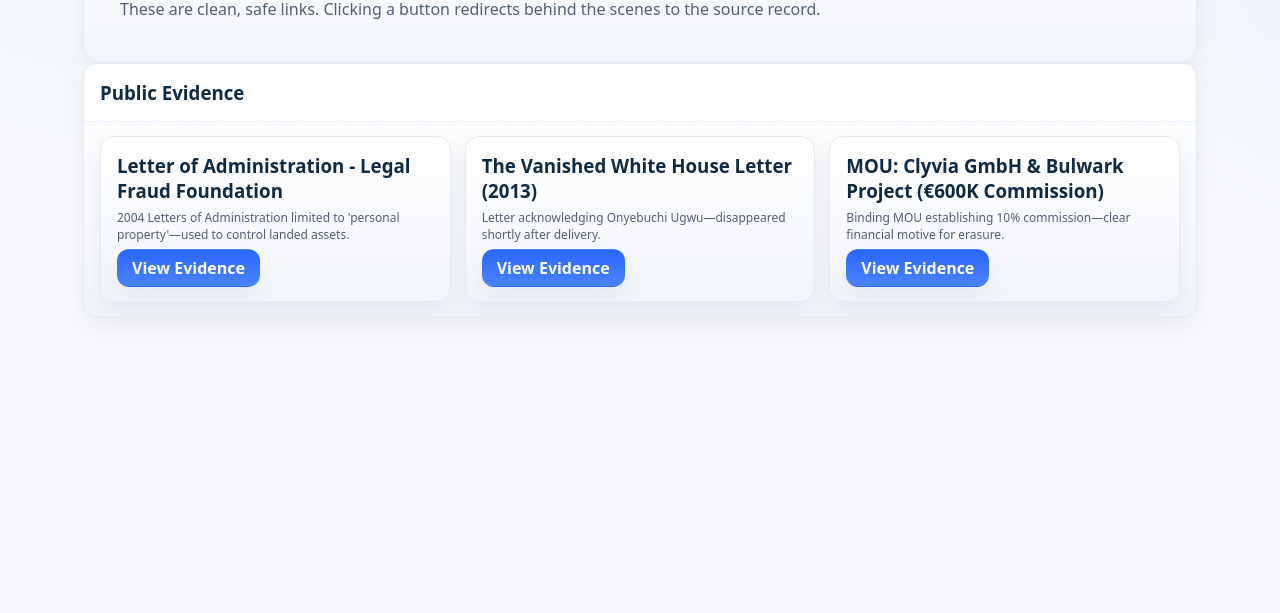
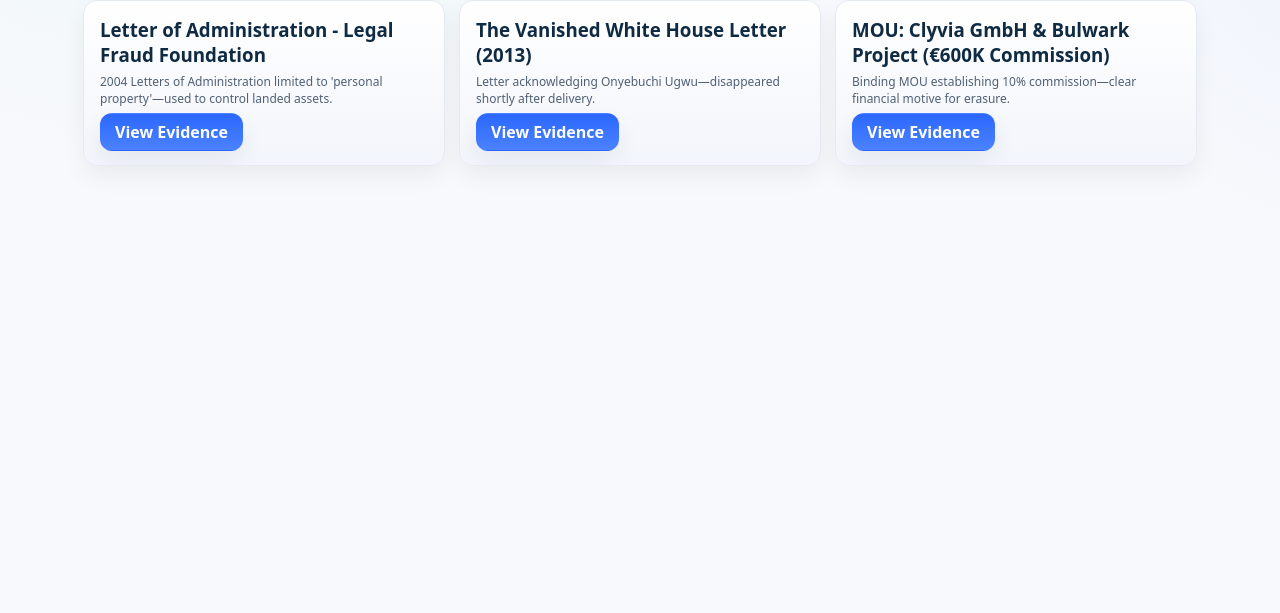
Before and after one commit to InnovatorBuchi/jfu-tools, a plain HTML site: page evidence/index.html in a window 1280 px wide. Shown: the part 187-800 px from the top of the page. Drawn offline with Linux system fonts and the light colour scheme.

Commit message:
Restore homepage + evidence page + css/js

```diff
--- a/assets/app.js
+++ b/assets/app.js
@@ -1,4 +1,3 @@
-/* ==== Global nav + helpers ==== */
 function navHTML(active){
   return `
 <header class="header">
@@ -20,33 +19,12 @@ function navHTML(active){
 function mountNav(active){ document.body.insertAdjacentHTML('afterbegin', navHTML(active)); }
 function escapeHTML(s){return (s||'').replace(/[&<>"']/g,m=>({"&":"&amp;","<":"&lt;",">":"&gt;",'"':"&quot;","'":"&#39;"}[m]));}
 
-/* ==== Evidence data (no raw URLs shown on the page) ====
-   - Each item has a "safeLink" like /open/01 which we map to a real Base44 URL below.
-   - You ONLY edit the linkMap at the bottom to insert your real Base44 links.
-*/
 const publicEvidence = [
-  {
-    id: 1,
-    title: "Letter of Administration - Legal Fraud Foundation",
-    description: "2004 Letters of Administration limited to 'personal property'—used to control landed assets.",
-    safeLink: "/open/01"
-  },
-  {
-    id: 2,
-    title: "The Vanished White House Letter (2013)",
-    description: "Letter acknowledging Onyebuchi Ugwu—disappeared shortly after delivery.",
-    safeLink: "/open/02"
-  },
-  {
-    id: 3,
-    title: "MOU: Clyvia GmbH & Bulwark Project (€600K Commission)",
-    description: "Binding MOU establishing 10% commission—clear financial motive for erasure.",
-    safeLink: "/open/03"
-  }
-  // 👉 Add more items later by copying the pattern above; only the safeLink changes.
+  { id:1, title:"Letter of Administration - Legal Fraud Foundation", description:"2004 Letters of Administration limited to 'personal property'—used to control landed assets.", safeLink:"/open/01" },
+  { id:2, title:"The Vanished White House Letter (2013)", description:"Letter acknowledging Onyebuchi Ugwu—disappeared shortly after delivery.", safeLink:"/open/02" },
+  { id:3, title:"MOU: Clyvia GmbH & Bulwark Project (€600K Commission)", description:"Binding MOU establishing 10% commission—clear financial motive for erasure.", safeLink:"/open/03" }
 ];
 
-/* ==== Render Evidence Vault cards (with clean buttons) ==== */
 function initEvidence(){
   const pub = document.getElementById('public-vault');
   if(!pub) return;
@@ -64,27 +42,19 @@ function initEvidence(){
   });
 }
 
-/* ==== Safe redirect map (you ONLY edit the RIGHT side values) ====
-   Replace the example URLs with your actual Base44 links.
-   The FBI (or anyone) clicks /open/01 on your site → instant redirect to Base44.
-*/
 const linkMap = {
-  "/open/01": "https://YOUR-BASE44-LINK-1", // <-- paste the real Base44 URL here
-  "/open/02": "https://YOUR-BASE44-LINK-2", // <-- paste the real Base44 URL here
-  "/open/03": "https://YOUR-BASE44-LINK-3"  // <-- paste the real Base44 URL here
-  // add more: "/open/04": "https://your-next-base44-link"
+  "/open/01": "https://YOUR-BASE44-LINK-1",
+  "/open/02": "https://YOUR-BASE44-LINK-2",
+  "/open/03": "https://YOUR-BASE44-LINK-3"
 };
 
-/* ==== Immediate redirect handler ==== */
 (function(){
-  const path = window.location.pathname.replace(/\/+$/,'/'); // ensure trailing slash normalized
-  // Allow both /open/01 and /open/01/ to work:
+  const path = window.location.pathname.replace(/\/+$/,'/');
   const key = path.endsWith('/') ? path.slice(0,-1) : path;
   if (linkMap[key]) {
     window.location.replace(linkMap[key]);
   }
 })();
 
-/* ==== No-op stubs to avoid console errors on other pages ==== */
 function initReport() {}
 function initJournal() {}
--- a/evidence/index.html
+++ b/evidence/index.html
@@ -1,24 +1,23 @@
-<!DOCTYPE html><html lang="en"><head>
-<meta charset="utf-8"/><meta name="viewport" content="width=device-width,initial-scale=1"/>
-<title>Evidence Vault • JusticeForUgwu</title>
-<link rel="stylesheet" href="/assets/style.css">
-</head><body>
-<script src="/assets/app.js"></script>
-<script>mountNav("evidence");</script>
-
-<main class="page">
-  <section class="hero">
+<!doctype html>
+<html lang="en">
+<head>
+  <meta charset="utf-8" />
+  <meta name="viewport" content="width=device-width, initial-scale=1" />
+  <title>Evidence Vault</title>
+  <link rel="stylesheet" href="/assets/style.css">
+  <script defer src="/assets/app.js"></script>
+  <script>
+    document.addEventListener('DOMContentLoaded', () => {
+      mountNav('evidence');
+      initEvidence();
+    });
+  </script>
+</head>
+<body>
+  <main class="page">
     <h1>Evidence Vault</h1>
-    <p>These are clean, safe links. Clicking a button redirects behind the scenes to the source record.</p>
-  </section>
-
-  <section class="card">
-    <div class="card-h"><h3 style="margin:2px 0">Public Evidence</h3></div>
-    <div class="card-b">
-      <div id="public-vault" class="grid cols-3"></div>
-    </div>
-  </section>
-</main>
-
-<script>initEvidence();</script>
-</body></html>
+    <p class="small">Click any item to view the source record. Links are masked.</p>
+    <section id="public-vault" class="grid cols-3"></section>
+  </main>
+</body>
+</html>
```
Also changed, not shown: index.html (+18 -18 lines).
